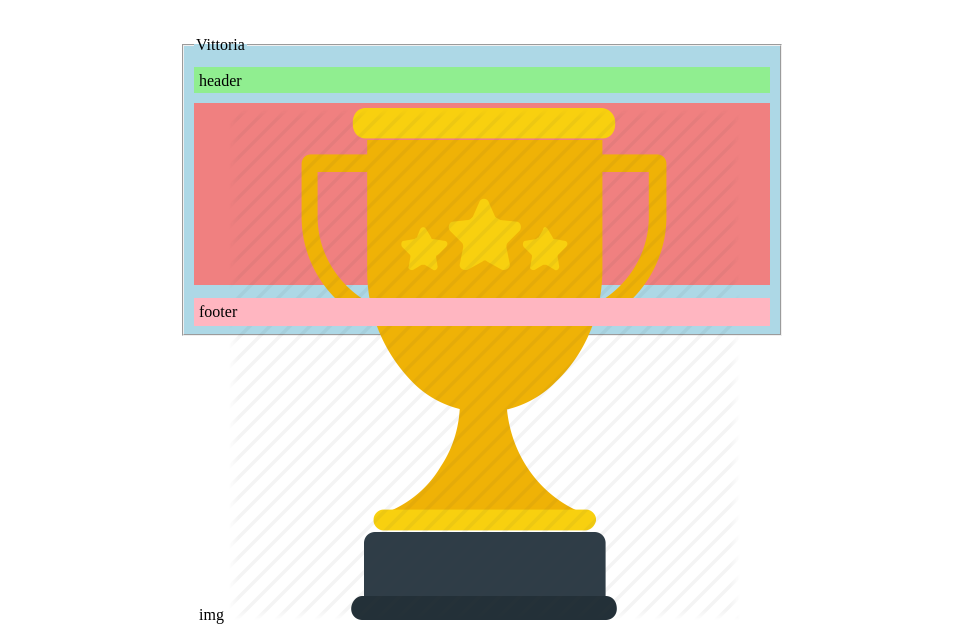
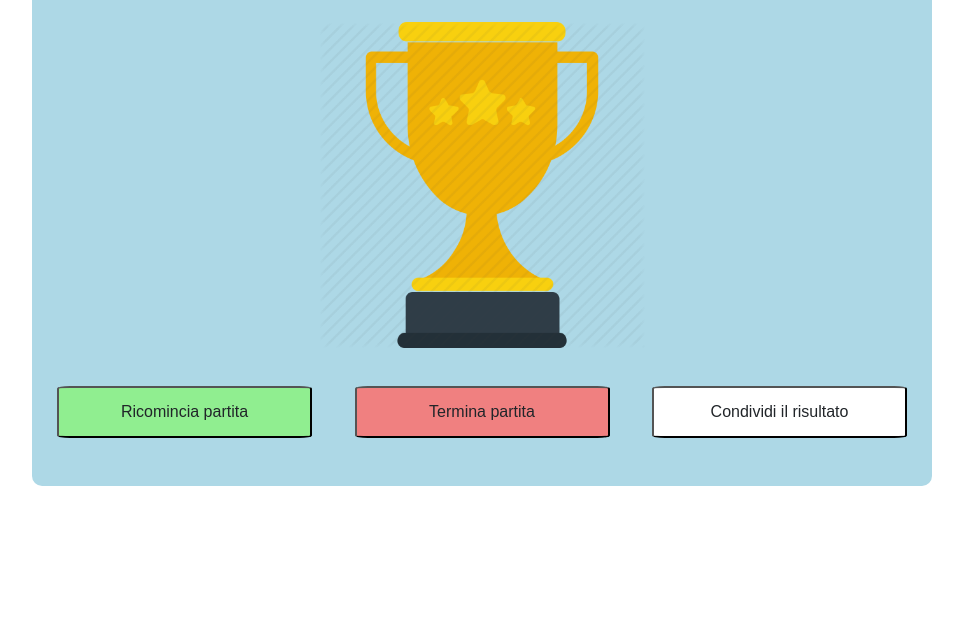
Before and after one commit to perettiMarcoLorenzoCN/il_re_dei_dadi, a plain HTML site: page index.html in a window 1280 px wide. Shown: the part 214-838 px from the top of the page, without its empty margins (158-1121 px from the left). After the commit the page ends 800 px from the top, so only its background shows below. Drawn offline with Linux system fonts and the light colour scheme.

Commit message:
winnig message finished

```diff
--- a/index.html
+++ b/index.html
@@ -7,32 +7,66 @@
     <meta http-equiv="X-UA-Compatible" content="ie=edge">
     <title>Messaggio vittoria</title>
 
+    <!-- <link rel="stylesheet" href="https://stackpath.bootstrapcdn.com/bootstrap/4.4.1/css/bootstrap.min.css" integrity="sha384-Vkoo8x4CGsO3+Hhxv8T/Q5PaXtkKtu6ug5TOeNV6gBiFeWPGFN9MuhOf23Q9Ifjh"
+        crossorigin="anonymous"> -->
     <link rel="stylesheet" href="./src/css/style.css">
 </head>
 
 <body>
 
-    <div id="app">
-        <!-- <div id="card"> -->
-            <!-- <div id="cardMessage">
-                ca
-            </div> -->
-            <fieldset id="cardMessage">
-                <legend>Vittoria</legend>
+    <!-- <div id="container"> -->
+        <div id="app">
+
+        <!-- <div class="align-items-center">
+            <div class="d-flex justify-content-center">
+                <div class="card" style="width: 80%;">
+                    <div class="card-body">
+                        <h5 class="card-title">VITTORIA</h5>
+                        <p class="card-text">
+                            <img src="./src/img/14-512.png" class="img-fluid" id="imgTrofeo" alt="">
+                        </p>
+                        <div class="d-flex justify-content-center">
+                            <a href="#" class="btn btn-primary">Torna alla home</a>
+                            <a href="#" class="btn btn-primary">Inizia una nuova partita</a>
+                            <a href="#" class="btn btn-primary">Condividi</a>
+                        </div>
+
+                    </div>
+                </div>
+            </div>
+
+        </div> -->
+
+        <div id="cardMessage">
+                <div>Risultato partita</div>
                 <div id="cardHeader" class="card">
-                    header
+                    <p id='message'>Vittoria</p>
                 </div>
                 <div id="cardBody" class="card">
-                    img
-                    <img src="./src/img/14-512.png" class="img" alt="">
+                    <img src="./src/img/14-512.png" class="img" id='imgCopppa' alt="">
                 </div>
                 <div id="cardFooter" class="card">
-                    footer
+                    <button class="btn" id="againBtn">
+                        <a title="" href="/"
+                            target="_blank">
+                        <i class="fas fa-retweet"></i> Ricomincia partita
+                        </a>
+                    </button>
+
+                    <button class="btn" id="endBtn">
+                        <a title="" href="/"
+                            target="_blank">
+                            <i class="fas fa-ban"></i> Termina partita
+                        </a>
+                    </button>
+
+                    <button class="btn" id="shareBtn">
+                        <a title="" href="/"
+                            target="_blank">
+                        <i class="fas fa-share-alt"></i> Condividi il risultato
+                        </a>
+                    </button>
                 </div>
-
-            </fieldset>
-        <!-- </div> -->
-
     </div>
 
 </body>
--- a/src/css/style.css
+++ b/src/css/style.css
@@ -19,19 +19,47 @@
     align-items: center;
 } */
 
+a:link {
+    color: rgb(33,37,41);
+}
+
+a:visited {
+color: rgb(33,37,41);
+}
+
+a:hover {
+color: rgb(33,37,41);
+}
+
+a:active {
+color: rgb(33,37,41);
+}
+
+a:link {
+    text-decoration: none;
+}
+
 .card {
     padding: 5px;
+    font-size: 2rem;
 }
 
 #cardMessage {
     background-color: lightblue;
-    padding: 10px;
+    padding: 20px;
+    border-radius: 10px;
 
-    width: 600px;
-    height: 300px;
+    width: 900px;
+    height: 600px;
 
     display: flex;
     flex-direction: column;
+    font-size: 1.5rem;
+    font-weight: 600;
+    font-style: italic;
+
+    transition: all ease-in-out 0.5s;
+    /* transform: rotate(70deg); */
 }
 
 #cardHeader {
@@ -39,20 +67,72 @@
     top: 1%;
     width: 100%;
     height: 10%;
-    background-color: lightgreen;
+    /* background-color: lightgreen; */
+    background-color: rgba(0, 0, 0, 0);
+    display: flex;
+    align-items: center;
+    justify-content: center;
+    font-style: normal;
+}
+
+#message {
+    font-weight: 600;
+    margin: 0;
 }
 
 #cardBody {
     position: relative;
     top: 5%;
     width: 100%;
-    height: 70%;
-    background-color: lightcoral;
+    height: 60%;
+    background-color: rgba(0,0,0,0);
+    border: none;
+    display: flex;
+    align-items: center;
+    justify-content: center;
 }
 
 #cardFooter {
     position: relative;
     top: 10%;
+    height: 15%;
     width: 100%;
-    background-color: lightpink;
+/*     background-color: lightpink; */
+    background-color: rgba(0, 0, 0, 0);
+    border: none;
+    display: flex;
+    flex-direction: row;
+    justify-content: space-between;
 }
+
+.img {
+    position: relative;
+    height: 100%;
+}
+
+.btn {
+    position: relative;
+    width: 30%;
+    height: 70%;
+    background-color: lightgreen;
+    border-radius: 5%;
+    font-size: 1rem;
+    transition: all ease-in-out 0.5s;
+}
+
+.btn:hover {
+    width: 35%;
+    border-color: inherit;
+}
+
+#againBtn {
+    background-color: lightgreen;
+}
+
+#endBtn {
+    background-color: lightcoral;
+}
+
+#shareBtn {
+    background-color: white;
+}
```
